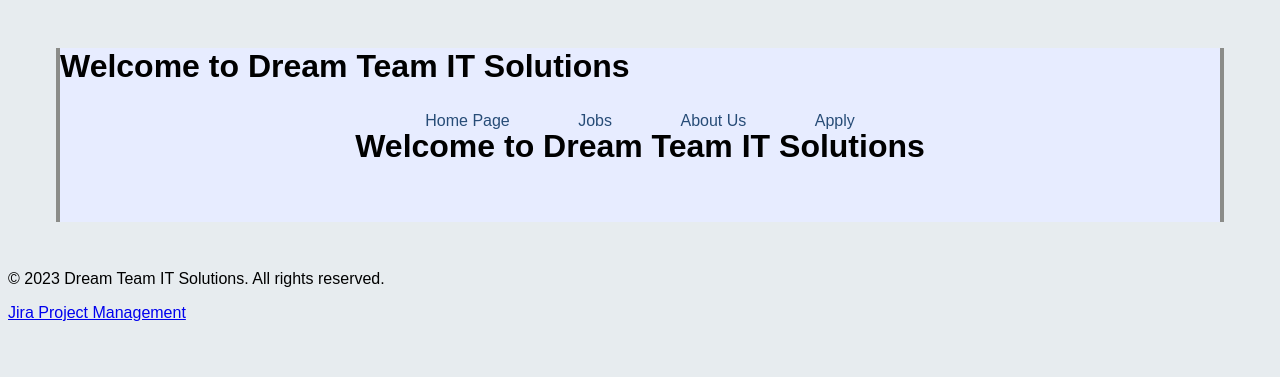
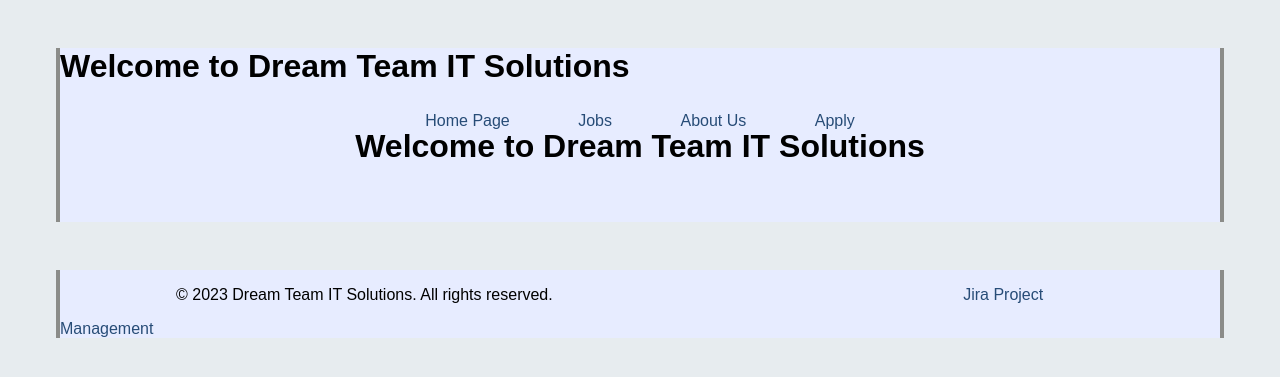
Before and after one commit to Remy-Amor/dream_team_COS10026_project, a PHP site: page /jobs.html in a window 1280 px wide. Shown: the top 377 px of the page. Run offline with PHP 8.4, Linux system fonts and the light colour scheme; some web fonts are replaced.

Commit message:
Added footer styling

```diff
--- a/project1/about.html
+++ b/project1/about.html
@@ -77,7 +77,7 @@
           </table>
      </main>
      <footer>
-          <p class="footer_id">&copy; 2023 Dream Team IT Solutions. All rights reserved. <br></p>
+          <p class="footer_id">&copy; 2023 Dream Team IT Solutions. All rights reserved.</p>
           <a href="https://remyoliverjack.atlassian.net/jira/software/projects/CWTDTGP1/boards/34">Jira Project Management</a>
      </footer>
 </body>
--- a/project1/apply.html
+++ b/project1/apply.html
@@ -146,7 +146,7 @@
           </form>
      </main>
      <footer>
-          <p class="footer_id">&copy; 2023 Dream Team IT Solutions. All rights reserved. <br></p>
+          <p class="footer_id">&copy; 2023 Dream Team IT Solutions. All rights reserved.</p>
           <a href="https://remyoliverjack.atlassian.net/jira/software/projects/CWTDTGP1/boards/34">Jira Project Management</a>
      </footer>
 </body>
--- a/project1/index.html
+++ b/project1/index.html
@@ -63,7 +63,7 @@
      </main>
 
      <footer>
-          <p class="footer_id">&copy; 2023 Dream Team IT Solutions. All rights reserved. <br></p>
+          <p class="footer_id">&copy; 2023 Dream Team IT Solutions. All rights reserved.</p>
           <a href="https://remyoliverjack.atlassian.net/jira/software/projects/CWTDTGP1/boards/34">Jira Project Management</a>
      </footer>
 </body>
--- a/project1/jobs.html
+++ b/project1/jobs.html
@@ -31,7 +31,7 @@
 
      </main>
      <footer>
-          <p class="footer_id">&copy; 2023 Dream Team IT Solutions. All rights reserved. <br></p>
+          <p class="footer_id">&copy; 2023 Dream Team IT Solutions. All rights reserved.</p>
           <a href="https://remyoliverjack.atlassian.net/jira/software/projects/CWTDTGP1/boards/34">Jira Project Management</a>
      </footer>
 
--- a/project1/styles/styles.css
+++ b/project1/styles/styles.css
@@ -10,7 +10,7 @@ description: refers to index.html, jobs.html, apply.html, about.html
 /* Importing font family to be used */
 @font-face {
      font-family: Montserrat;
-     src: url(montserrat-font/MontserratBlack-3zOvZ.ttf);
+     src: url(montserrat-font/MontserratMedium-nRxlJ.ttf);
 }
 @font-face {
      font-family: Montserrat;
@@ -36,7 +36,7 @@ body {
 }
 
 
-/* Styles for header and footer - RA */
+/* Styles for header - RA */
 
 header {
      border-left: 0.25em solid #8B8C89;
@@ -75,3 +75,33 @@ header a:hover {
      text-align: center;
      padding-bottom: 1.1em;
 }
+
+
+/* Styles for footer */
+
+footer {
+     border-left: 0.25em solid #8B8C89;
+     border-right: 0.25em solid #8B8C89;
+     margin: 3em;
+     background-color: #E7ECFF;
+}
+
+.footer_id {
+     display: inline-block;
+     margin-left: 10%;
+}
+
+footer a {
+     display: inline;
+     text-align: right;
+     margin-left: 35%;
+     margin-right: 10%;
+
+     color: #274C77;
+     text-decoration: none;
+}
+
+footer a:hover {
+     color: #6096BA;
+     font-weight: bold;
+}
```
